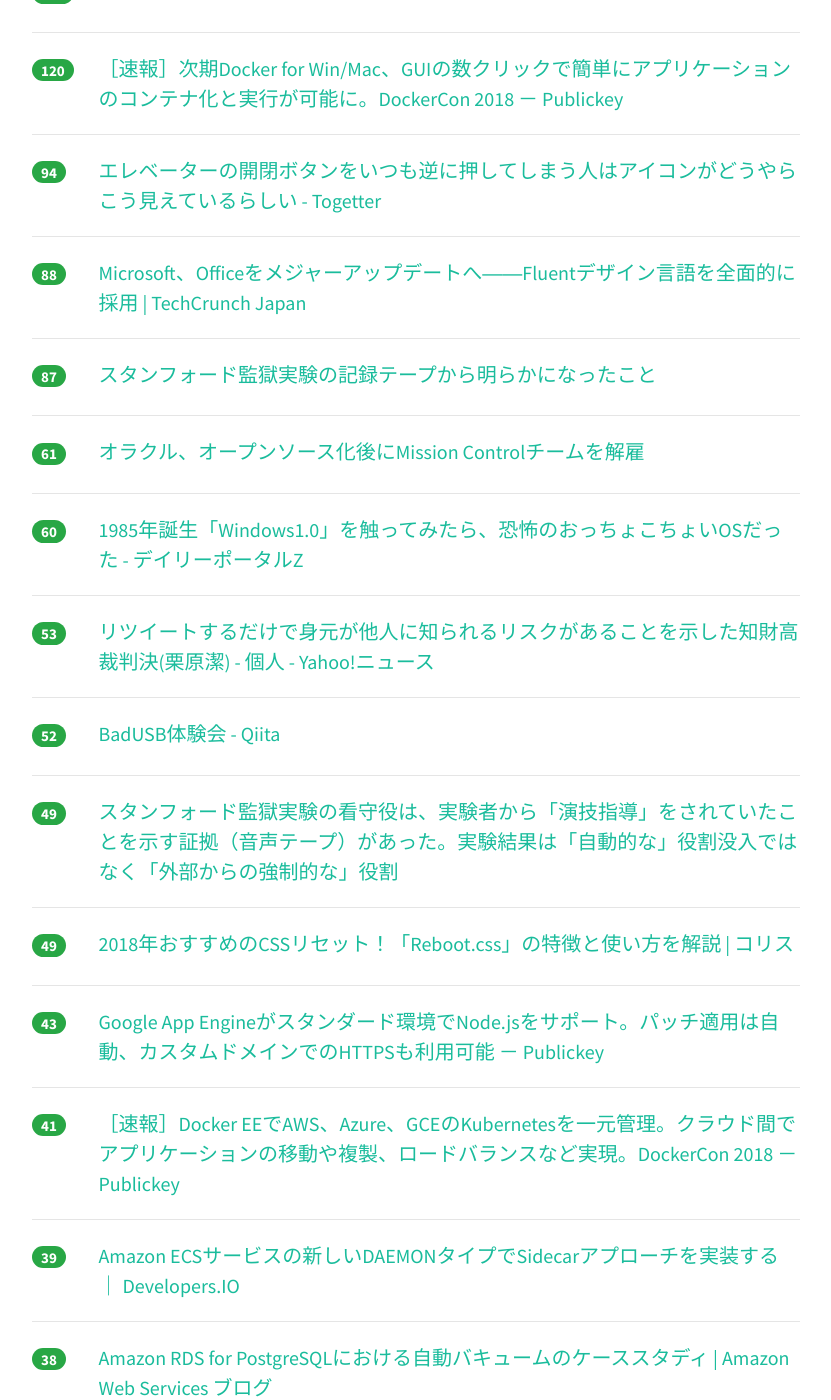
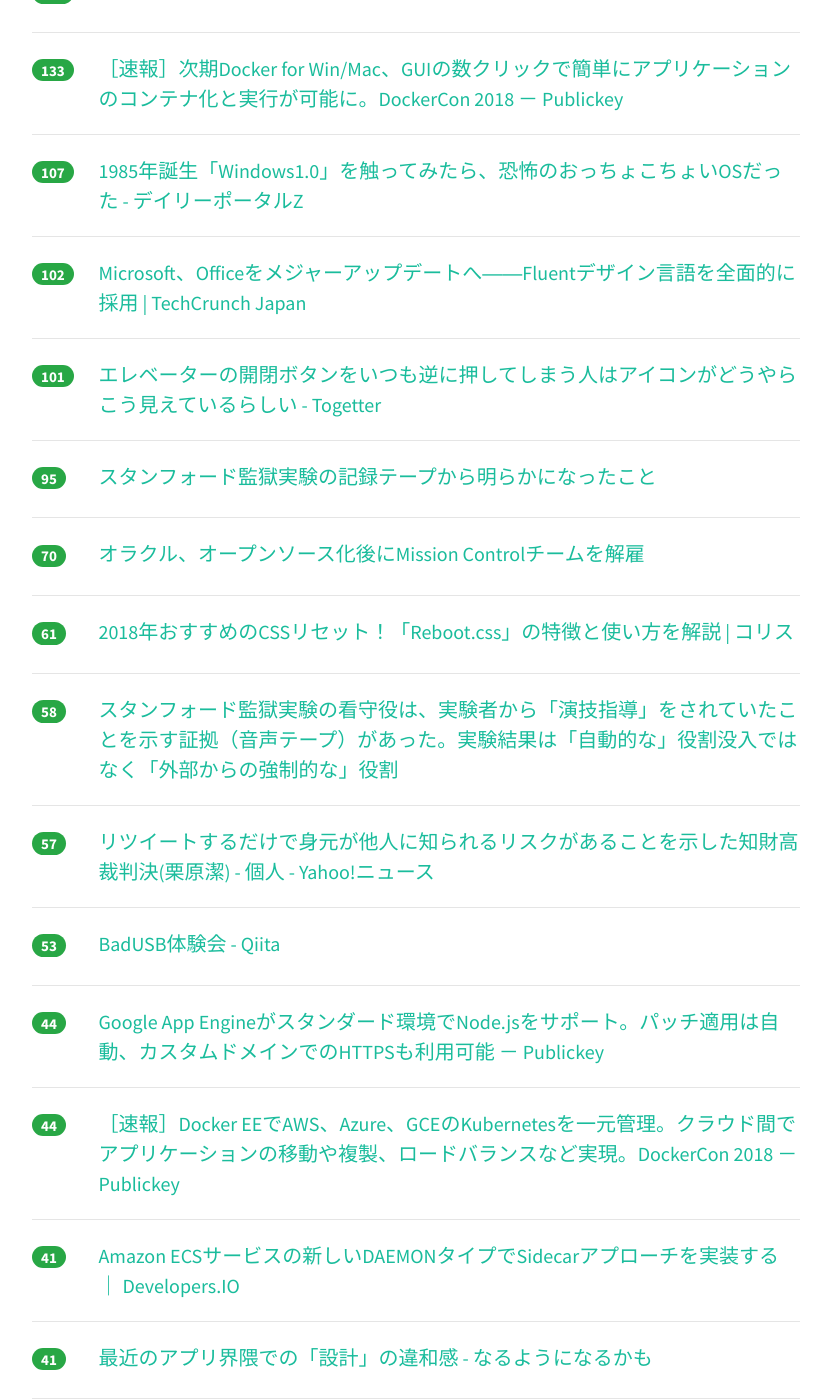
Before and after one commit to yatta47/hatena-matome-site, a Jekyll site: the page built from _posts/2018-06-14-hatena.md, in a window 1280 px wide and 1400 px high, scrolled down 521 px. Shown: the whole window, without its empty margins (224-1055 px from the left). Built offline with Jekyll 4.4.1, drawn with Linux system fonts in a browser that asks for light colours; nearby versions of some CDN libraries; some of the changed text lies outside the part shown.

Commit message:
Updated 2018-06-14

```diff
--- a/_posts/2018-06-14-hatena.md
+++ b/_posts/2018-06-14-hatena.md
@@ -1,84 +1,94 @@
 ---
 layout: post
 title:  "2018-06-14 はてぶIT"
-date:   2018-06-14 14:02:26
+date:   2018-06-14 15:01:59
 tags: [it-hotentry]
 ---
-30 件のデータあり
+33 件のデータあり
 
 <hr><div class="row">
-<div class="col-1"><span class="badge badge-pill badge-success h2">276</span></div>
+<div class="col-1"><span class="badge badge-pill badge-success h2">302</span></div>
 <div class="col-11"><a href='http://nlab.itmedia.co.jp/nl/articles/1806/13/news150.html' target='_blank'>まとめサイト「保守速報」から広告バナーが完全消滅　広告主に問い合わせる“広告剥がし”の動きが加速か - ねとらぼ</a></div>
 </div>
 <hr>
 <div class="row">
-<div class="col-1"><span class="badge badge-pill badge-success h2">121</span></div>
+<div class="col-1"><span class="badge badge-pill badge-success h2">149</span></div>
 <div class="col-11"><a href='https://webweb.hatenablog.com/blog/wordpress-to-hatenablog' target='_blank'>SEOに最適なブログとは？WordPressからはてなブログにした理由 - web > SEO</a></div>
 </div>
 <hr>
 <div class="row">
-<div class="col-1"><span class="badge badge-pill badge-success h2">120</span></div>
+<div class="col-1"><span class="badge badge-pill badge-success h2">133</span></div>
 <div class="col-11"><a href='https://www.publickey1.jp/blog/18/docker_for_winmacguidockercon_2018.html' target='_blank'>［速報］次期Docker for Win/Mac、GUIの数クリックで簡単にアプリケーションのコンテナ化と実行が可能に。DockerCon 2018 － Publickey</a></div>
 </div>
 <hr>
 <div class="row">
-<div class="col-1"><span class="badge badge-pill badge-success h2">94</span></div>
+<div class="col-1"><span class="badge badge-pill badge-success h2">107</span></div>
+<div class="col-11"><a href='http://portal.nifty.com/kiji/180613203136_1.htm' target='_blank'>1985年誕生「Windows1.0」を触ってみたら、恐怖のおっちょこちょいOSだった - デイリーポータルZ</a></div>
+</div>
+<hr>
+<div class="row">
+<div class="col-1"><span class="badge badge-pill badge-success h2">102</span></div>
+<div class="col-11"><a href='https://jp.techcrunch.com/2018/06/14/2018-06-13-microsoft-gives-office-a-refreshed-look-and-feel/' target='_blank'>Microsoft、Officeをメジャーアップデートへ――Fluentデザイン言語を全面的に採用 | TechCrunch Japan</a></div>
+</div>
+<hr>
+<div class="row">
+<div class="col-1"><span class="badge badge-pill badge-success h2">101</span></div>
 <div class="col-11"><a href='https://togetter.com/li/1236841' target='_blank'>エレベーターの開閉ボタンをいつも逆に押してしまう人はアイコンがどうやらこう見えているらしい - Togetter</a></div>
 </div>
 <hr>
 <div class="row">
-<div class="col-1"><span class="badge badge-pill badge-success h2">88</span></div>
-<div class="col-11"><a href='https://jp.techcrunch.com/2018/06/14/2018-06-13-microsoft-gives-office-a-refreshed-look-and-feel/' target='_blank'>Microsoft、Officeをメジャーアップデートへ――Fluentデザイン言語を全面的に採用 | TechCrunch Japan</a></div>
-</div>
-<hr>
-<div class="row">
-<div class="col-1"><span class="badge badge-pill badge-success h2">87</span></div>
+<div class="col-1"><span class="badge badge-pill badge-success h2">95</span></div>
 <div class="col-11"><a href='http://twitter.com/i/moments/1006807754256928769' target='_blank'>スタンフォード監獄実験の記録テープから明らかになったこと</a></div>
 </div>
 <hr>
 <div class="row">
-<div class="col-1"><span class="badge badge-pill badge-success h2">61</span></div>
+<div class="col-1"><span class="badge badge-pill badge-success h2">70</span></div>
 <div class="col-11"><a href='https://www.infoq.com/jp/news/2018/06/open-source-jmc' target='_blank'>オラクル、オープンソース化後にMission Controlチームを解雇</a></div>
 </div>
 <hr>
 <div class="row">
-<div class="col-1"><span class="badge badge-pill badge-success h2">60</span></div>
-<div class="col-11"><a href='http://portal.nifty.com/kiji/180613203136_1.htm' target='_blank'>1985年誕生「Windows1.0」を触ってみたら、恐怖のおっちょこちょいOSだった - デイリーポータルZ</a></div>
+<div class="col-1"><span class="badge badge-pill badge-success h2">61</span></div>
+<div class="col-11"><a href='https://coliss.com/articles/build-websites/operation/css/new-reset-rebootcss.html' target='_blank'>2018年おすすめのCSSリセット！「Reboot.css」の特徴と使い方を解説 | コリス</a></div>
+</div>
+<hr>
+<div class="row">
+<div class="col-1"><span class="badge badge-pill badge-success h2">58</span></div>
+<div class="col-11"><a href='https://togetter.com/li/1236937' target='_blank'>スタンフォード監獄実験の看守役は、実験者から「演技指導」をされていたことを示す証拠（音声テープ）があった。実験結果は「自動的な」役割没入ではなく「外部からの強制的な」役割</a></div>
+</div>
+<hr>
+<div class="row">
+<div class="col-1"><span class="badge badge-pill badge-success h2">57</span></div>
+<div class="col-11"><a href='https://news.yahoo.co.jp/byline/kuriharakiyoshi/20180613-00086449/' target='_blank'>リツイートするだけで身元が他人に知られるリスクがあることを示した知財高裁判決(栗原潔) - 個人 - Yahoo!ニュース</a></div>
 </div>
 <hr>
 <div class="row">
 <div class="col-1"><span class="badge badge-pill badge-success h2">53</span></div>
-<div class="col-11"><a href='https://news.yahoo.co.jp/byline/kuriharakiyoshi/20180613-00086449/' target='_blank'>リツイートするだけで身元が他人に知られるリスクがあることを示した知財高裁判決(栗原潔) - 個人 - Yahoo!ニュース</a></div>
-</div>
-<hr>
-<div class="row">
-<div class="col-1"><span class="badge badge-pill badge-success h2">52</span></div>
 <div class="col-11"><a href='https://qiita.com/halt/items/9e7f5d4ccfd28f89a11b' target='_blank'>BadUSB体験会 - Qiita</a></div>
 </div>
 <hr>
 <div class="row">
-<div class="col-1"><span class="badge badge-pill badge-success h2">49</span></div>
-<div class="col-11"><a href='https://togetter.com/li/1236937' target='_blank'>スタンフォード監獄実験の看守役は、実験者から「演技指導」をされていたことを示す証拠（音声テープ）があった。実験結果は「自動的な」役割没入ではなく「外部からの強制的な」役割</a></div>
-</div>
-<hr>
-<div class="row">
-<div class="col-1"><span class="badge badge-pill badge-success h2">49</span></div>
-<div class="col-11"><a href='https://coliss.com/articles/build-websites/operation/css/new-reset-rebootcss.html' target='_blank'>2018年おすすめのCSSリセット！「Reboot.css」の特徴と使い方を解説 | コリス</a></div>
-</div>
-<hr>
-<div class="row">
-<div class="col-1"><span class="badge badge-pill badge-success h2">43</span></div>
+<div class="col-1"><span class="badge badge-pill badge-success h2">44</span></div>
 <div class="col-11"><a href='https://www.publickey1.jp/blog/18/google_app_enginenodejshttps.html' target='_blank'>Google App Engineがスタンダード環境でNode.jsをサポート。パッチ適用は自動、カスタムドメインでのHTTPSも利用可能 － Publickey</a></div>
 </div>
 <hr>
 <div class="row">
-<div class="col-1"><span class="badge badge-pill badge-success h2">41</span></div>
+<div class="col-1"><span class="badge badge-pill badge-success h2">44</span></div>
 <div class="col-11"><a href='https://www.publickey1.jp/blog/18/docker_eeawsazuregcekubernetesdockercon_2018.html' target='_blank'>［速報］Docker EEでAWS、Azure、GCEのKubernetesを一元管理。クラウド間でアプリケーションの移動や複製、ロードバランスなど実現。DockerCon 2018 － Publickey</a></div>
 </div>
 <hr>
 <div class="row">
+<div class="col-1"><span class="badge badge-pill badge-success h2">41</span></div>
+<div class="col-11"><a href='https://dev.classmethod.jp/cloud/amazon-ecs-daemon-type/' target='_blank'>Amazon ECSサービスの新しいDAEMONタイプでSidecarアプローチを実装する ｜ Developers.IO</a></div>
+</div>
+<hr>
+<div class="row">
+<div class="col-1"><span class="badge badge-pill badge-success h2">41</span></div>
+<div class="col-11"><a href='http://quesera2.hatenablog.jp/entry/2018/06/14/022504' target='_blank'>最近のアプリ界隈での「設計」の違和感 - なるようになるかも</a></div>
+</div>
+<hr>
+<div class="row">
 <div class="col-1"><span class="badge badge-pill badge-success h2">39</span></div>
-<div class="col-11"><a href='https://dev.classmethod.jp/cloud/amazon-ecs-daemon-type/' target='_blank'>Amazon ECSサービスの新しいDAEMONタイプでSidecarアプローチを実装する ｜ Developers.IO</a></div>
+<div class="col-11"><a href='https://gigazine.net/news/20180614-deep-video-impossibly-good/' target='_blank'>ディープラーニングを使った驚異のムービー編集技術「Deep Video」では人の表情や頭・目の動き、まばたきまで別の人に移植可能 - GIGAZINE</a></div>
 </div>
 <hr>
 <div class="row">
@@ -87,33 +97,28 @@ tags: [it-hotentry]
 </div>
 <hr>
 <div class="row">
+<div class="col-1"><span class="badge badge-pill badge-success h2">38</span></div>
+<div class="col-11"><a href='https://www.lifehacker.jp/2018/06/168692set-a-rejection-goal-and-it-might-just-lead-to-success.html' target='_blank'>｢100回失敗する｣ことを目標にしたら、逆に成功するようになった話 | ライフハッカー［日本版］</a></div>
+</div>
+<hr>
+<div class="row">
+<div class="col-1"><span class="badge badge-pill badge-success h2">36</span></div>
+<div class="col-11"><a href='https://inside.pixiv.blog/oga/4295' target='_blank'>BigQueryを使ったレコメンド改善事例とその仕組み - pixiv inside</a></div>
+</div>
+<hr>
+<div class="row">
 <div class="col-1"><span class="badge badge-pill badge-success h2">35</span></div>
 <div class="col-11"><a href='https://www.slideshare.net/ren4yu/ss-102277628' target='_blank'>コンピュータビジョン技術の実応用とビジネス</a></div>
 </div>
 <hr>
 <div class="row">
-<div class="col-1"><span class="badge badge-pill badge-success h2">34</span></div>
-<div class="col-11"><a href='https://gigazine.net/news/20180614-deep-video-impossibly-good/' target='_blank'>ディープラーニングを使った驚異のムービー編集技術「Deep Video」では人の表情や頭・目の動き、まばたきまで別の人に移植可能 - GIGAZINE</a></div>
+<div class="col-1"><span class="badge badge-pill badge-success h2">35</span></div>
+<div class="col-11"><a href='https://internet.watch.impress.co.jp/docs/yajiuma/1127487.html' target='_blank'>「Coinhive」で家宅捜索を受けたサイト運営者が刑事裁判を起こすことを表明、支援の声続々【やじうまWatch】 - INTERNET Watch</a></div>
 </div>
 <hr>
 <div class="row">
 <div class="col-1"><span class="badge badge-pill badge-success h2">34</span></div>
-<div class="col-11"><a href='https://www.lifehacker.jp/2018/06/168692set-a-rejection-goal-and-it-might-just-lead-to-success.html' target='_blank'>｢100回失敗する｣ことを目標にしたら、逆に成功するようになった話 | ライフハッカー［日本版］</a></div>
-</div>
-<hr>
-<div class="row">
-<div class="col-1"><span class="badge badge-pill badge-success h2">32</span></div>
-<div class="col-11"><a href='https://inside.pixiv.blog/oga/4295' target='_blank'>BigQueryを使ったレコメンド改善事例とその仕組み - pixiv inside</a></div>
-</div>
-<hr>
-<div class="row">
-<div class="col-1"><span class="badge badge-pill badge-success h2">32</span></div>
-<div class="col-11"><a href='http://quesera2.hatenablog.jp/entry/2018/06/14/022504' target='_blank'>最近のアプリ界隈での「設計」の違和感 - なるようになるかも</a></div>
-</div>
-<hr>
-<div class="row">
-<div class="col-1"><span class="badge badge-pill badge-success h2">32</span></div>
-<div class="col-11"><a href='https://internet.watch.impress.co.jp/docs/yajiuma/1127487.html' target='_blank'>「Coinhive」で家宅捜索を受けたサイト運営者が刑事裁判を起こすことを表明、支援の声続々【やじうまWatch】 - INTERNET Watch</a></div>
+<div class="col-11"><a href='https://www.softantenna.com/wp/software/office-in-javascript/' target='_blank'>Microsoftエンジニア、「Officeを完全にJavaScriptで書き直した」とツイートして炎上 | ソフトアンテナブログ</a></div>
 </div>
 <hr>
 <div class="row">
@@ -123,17 +128,22 @@ tags: [it-hotentry]
 <hr>
 <div class="row">
 <div class="col-1"><span class="badge badge-pill badge-success h2">29</span></div>
+<div class="col-11"><a href='https://www.bloomberg.co.jp/news/articles/2018-06-13/PA9LGESYF02001' target='_blank'>ビットコイン、下げ止まらず－昨年の急騰に価格操作の疑惑 - Bloomberg</a></div>
+</div>
+<hr>
+<div class="row">
+<div class="col-1"><span class="badge badge-pill badge-success h2">29</span></div>
 <div class="col-11"><a href='https://vaaaaaanquish.hatenablog.com/entry/2018/06/13/213740' target='_blank'>Pythonでyahoo画像検索した結果をimgcatに流して表示してURLをクリップボードにコピーするやつ - Stimulator</a></div>
 </div>
 <hr>
 <div class="row">
-<div class="col-1"><span class="badge badge-pill badge-success h2">28</span></div>
-<div class="col-11"><a href='https://www.bloomberg.co.jp/news/articles/2018-06-13/PA9LGESYF02001' target='_blank'>ビットコイン、下げ止まらず－昨年の急騰に価格操作の疑惑 - Bloomberg</a></div>
+<div class="col-1"><span class="badge badge-pill badge-success h2">27</span></div>
+<div class="col-11"><a href='https://note.mu/aki1275/n/n44fcf4f858f6' target='_blank'>90％以上のスタートアップは施策のストック数が壊滅的に足りない。｜石川 聡彦 @ai_aidemy｜note</a></div>
 </div>
 <hr>
 <div class="row">
-<div class="col-1"><span class="badge badge-pill badge-success h2">28</span></div>
-<div class="col-11"><a href='https://www.softantenna.com/wp/software/office-in-javascript/' target='_blank'>Microsoftエンジニア、「Officeを完全にJavaScriptで書き直した」とツイートして炎上 | ソフトアンテナブログ</a></div>
+<div class="col-1"><span class="badge badge-pill badge-success h2">26</span></div>
+<div class="col-11"><a href='https://asnokaze.hatenablog.com/entry/2018/06/14/023800' target='_blank'>Chromeが6週間毎にTLSバージョン番号を変更していくかもしれない - ASnoKaze blog</a></div>
 </div>
 <hr>
 <div class="row">
@@ -142,8 +152,8 @@ tags: [it-hotentry]
 </div>
 <hr>
 <div class="row">
-<div class="col-1"><span class="badge badge-pill badge-success h2">24</span></div>
-<div class="col-11"><a href='https://asnokaze.hatenablog.com/entry/2018/06/14/023800' target='_blank'>Chromeが6週間毎にTLSバージョン番号を変更していくかもしれない - ASnoKaze blog</a></div>
+<div class="col-1"><span class="badge badge-pill badge-success h2">23</span></div>
+<div class="col-11"><a href='https://togetter.com/li/1237059' target='_blank'>IT企業「メール、電話は全部Slack、紙とペン、パワポ使ってない」昭和企業「1日2時間くらいメール打ってバカほど電話し会議はパワポ資料に手書きで書き込み」 - Togetter</a></div>
 </div>
 <hr>
 <div class="row">
@@ -152,7 +162,12 @@ tags: [it-hotentry]
 </div>
 <hr>
 <div class="row">
-<div class="col-1"><span class="badge badge-pill badge-success h2">16</span></div>
+<div class="col-1"><span class="badge badge-pill badge-success h2">19</span></div>
+<div class="col-11"><a href='http://www.itmedia.co.jp/news/articles/1806/14/news056.html' target='_blank'>Twitter、“今起きていること”のための5つの変更　タイムラインやモーメントにも - ITmedia NEWS</a></div>
+</div>
+<hr>
+<div class="row">
+<div class="col-1"><span class="badge badge-pill badge-success h2">17</span></div>
 <div class="col-11"><a href='https://vim-jp.org/blog/2018/06/13/send-us-your-fix-for-doc.html' target='_blank'>vim-jp » ドキュメントサイトに編集リンクを追加しました</a></div>
 </div>
 <hr>
```
